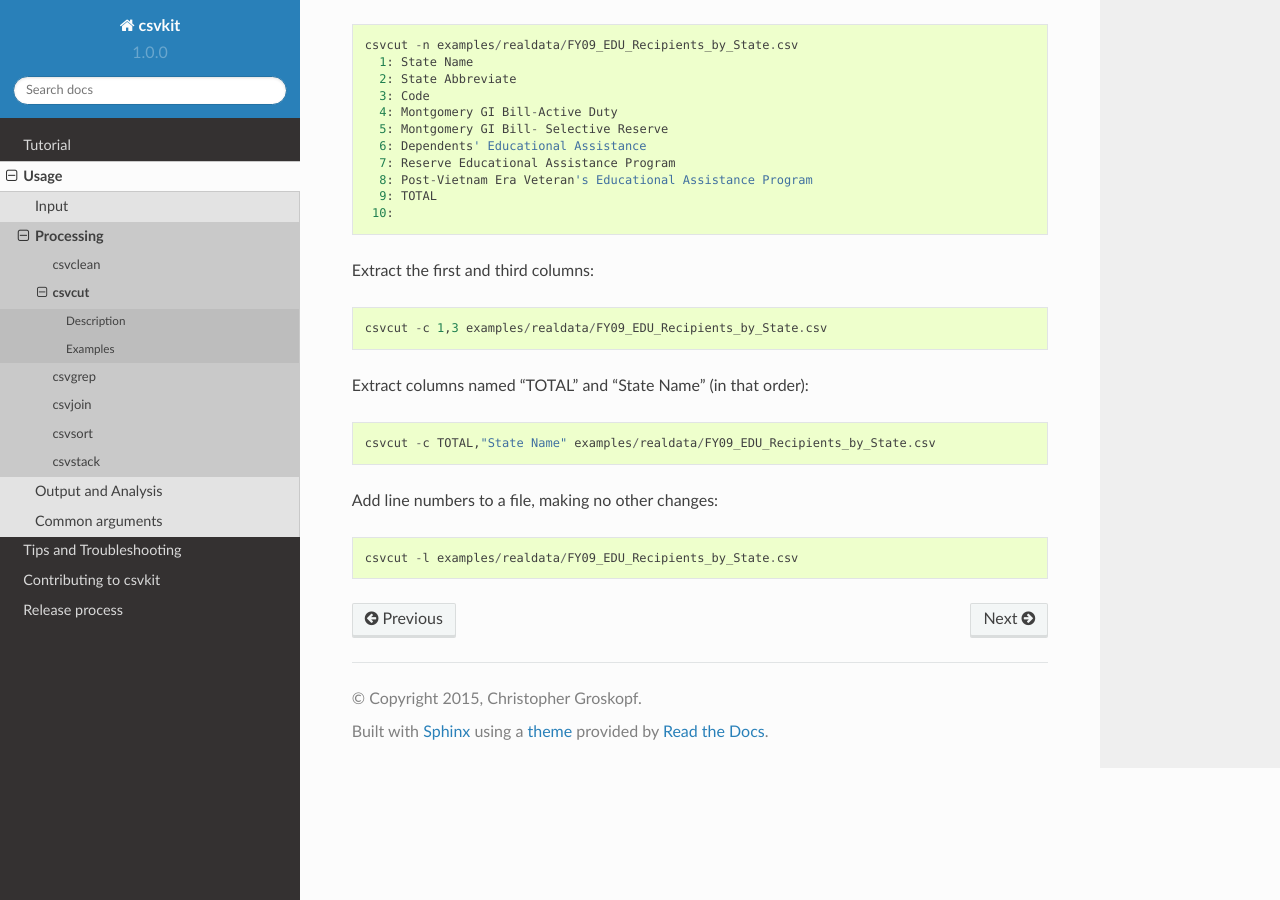
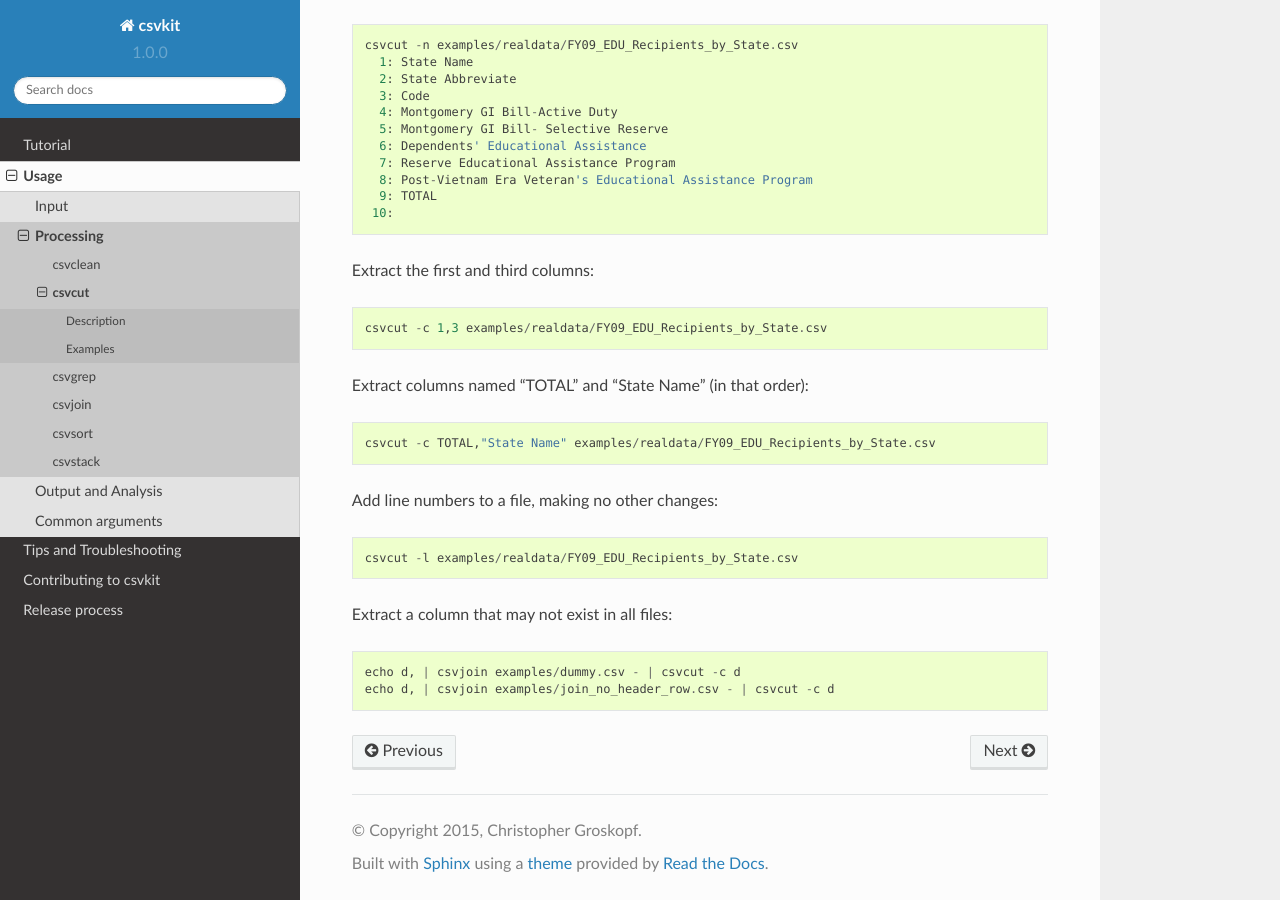
Before and after one commit to wireservice/csvkit, a Sphinx documentation site: the page built from docs/scripts/csvcut.rst, in a window 1280 px wide and 900 px high, scrolled down 929 px. Built offline with Sphinx 7.4.7 and the Read the Docs theme 2.0.0, drawn with Linux system fonts in a browser that asks for light colours.

Commit message:
Document how to extract the same columns across different files, closes #673

```diff
--- a/docs/scripts/csvcut.rst
+++ b/docs/scripts/csvcut.rst
@@ -65,3 +65,8 @@
 Add line numbers to a file, making no other changes::
 
     csvcut -l examples/realdata/FY09_EDU_Recipients_by_State.csv
+
+Extract a column that may not exist in all files::
+
+    echo d, | csvjoin examples/dummy.csv - | csvcut -c d
+    echo d, | csvjoin examples/join_no_header_row.csv - | csvcut -c d
```
